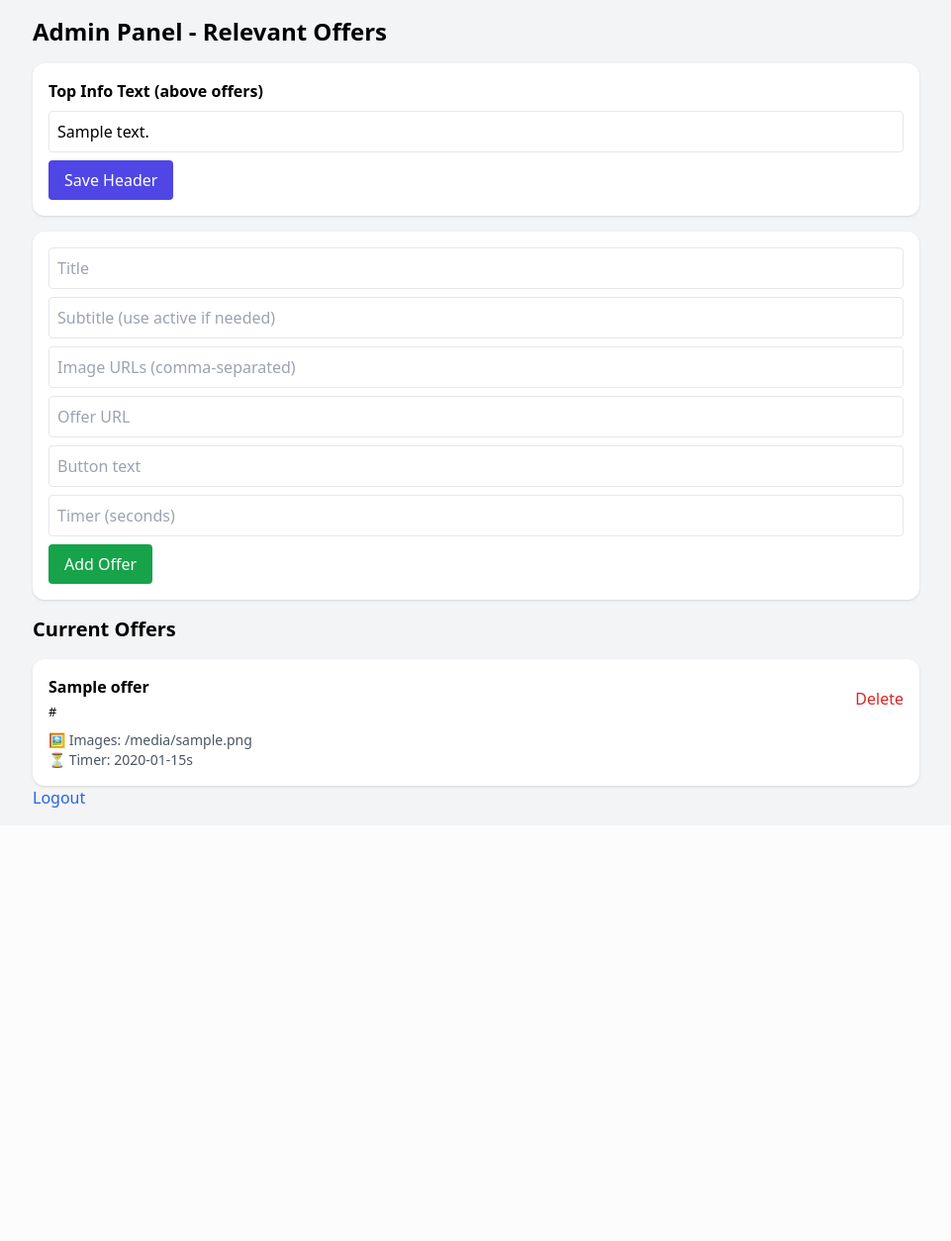
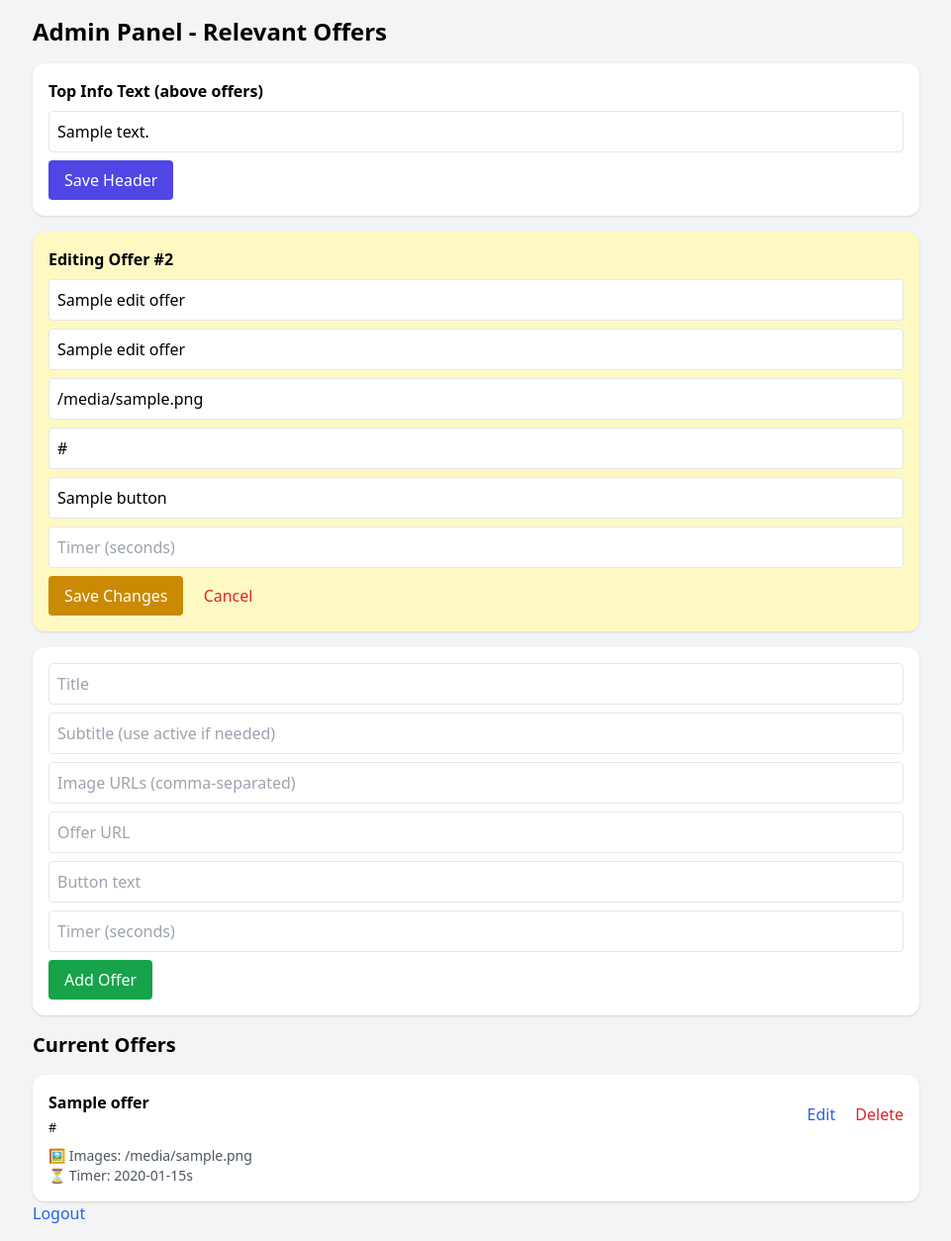
Before and after one commit to NikMav1997/relevantoffers, a Flask app: template templates/admin.html in a window 1280 px wide. Shown: the whole page at 99% size, without its empty margins (159-1120 px from the left). Before the commit the page ends 834 px from the top, so only its background shows below. Run offline with Flask 3, Linux system fonts and the light colour scheme; the template is opened without the code that fills it: most values are stand-ins (such as "Sample title", 1, 10 or a date in 2020); some libraries are stand-ins or nearby versions.

Commit message:
Add files via upload

```diff
--- a/templates/admin.html
+++ b/templates/admin.html
@@ -15,6 +15,20 @@
       <input name="header" value="{{ header_text }}" placeholder="Enter banner message..." class="w-full p-2 border rounded">
       <button type="submit" class="bg-indigo-600 text-white py-2 px-4 rounded">Save Header</button>
     </form>
+
+    {% if edit_offer is not none %}
+    <form method="POST" action="/edit/{{ edit_index }}" class="space-y-2 bg-yellow-100 p-4 rounded-xl shadow">
+      <h2 class="font-semibold">Editing Offer #{{ edit_index + 1 }}</h2>
+      <input name="title" value="{{ edit_offer.title }}" placeholder="Title" class="w-full p-2 border rounded" required>
+      <input name="subtitle" value="{{ edit_offer.subtitle }}" placeholder="Subtitle" class="w-full p-2 border rounded">
+      <input name="image" value="{{ edit_offer.image }}" placeholder="Image URLs (comma-separated)" class="w-full p-2 border rounded" required>
+      <input name="url" value="{{ edit_offer.url }}" placeholder="Offer URL" class="w-full p-2 border rounded" required>
+      <input name="button" value="{{ edit_offer.button }}" placeholder="Button text" class="w-full p-2 border rounded" required>
+      <input name="timer" value="{{ edit_offer.timer }}" placeholder="Timer (seconds)" type="number" class="w-full p-2 border rounded" required>
+      <button type="submit" class="bg-yellow-600 text-white py-2 px-4 rounded">Save Changes</button>
+      <a href="/admin" class="ml-4 text-red-600">Cancel</a>
+    </form>
+    {% endif %}
 
     <form method="POST" action="/add" class="space-y-2 bg-white p-4 rounded-xl shadow">
       <input name="title" placeholder="Title" class="w-full p-2 border rounded" required>
@@ -34,7 +48,10 @@
             <strong>{{ offer.title }}</strong><br>
             <small>{{ offer.url }}</small>
           </div>
-          <a href="/delete/{{ loop.index0 }}" class="text-red-600">Delete</a>
+          <div class="space-x-4">
+            <a href="/edit/{{ loop.index0 }}" class="text-blue-600">Edit</a>
+            <a href="/delete/{{ loop.index0 }}" class="text-red-600">Delete</a>
+          </div>
         </div>
         <div class="text-sm text-gray-600">
           🖼 Images: {{ offer.image }}<br>
```
